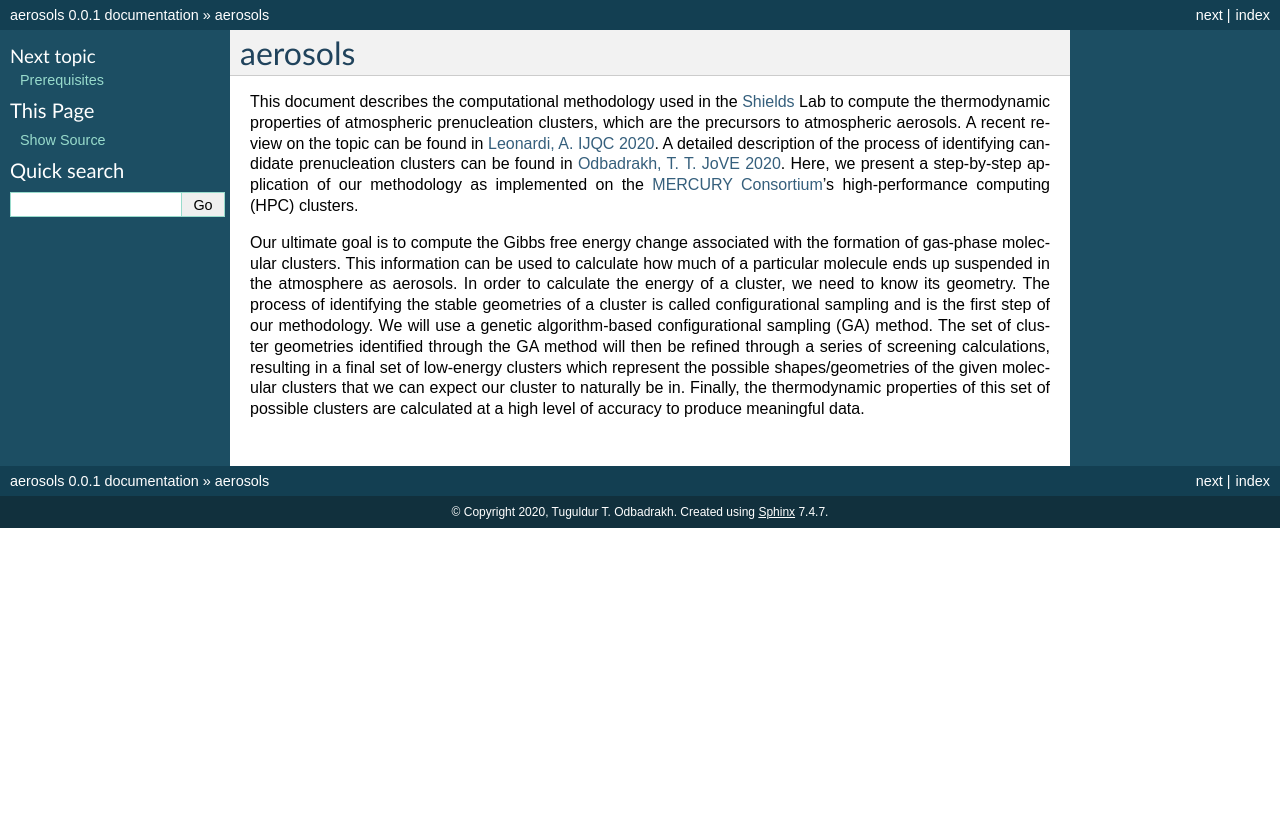
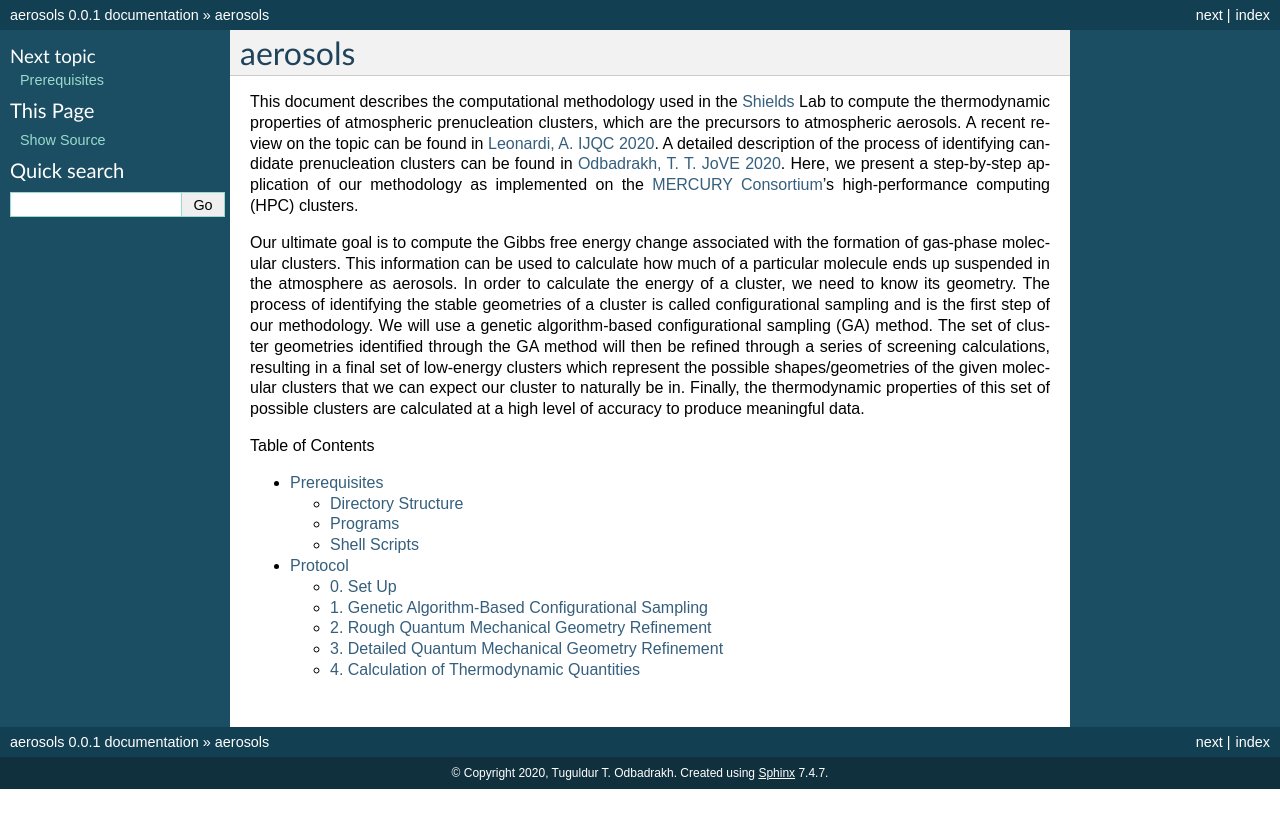
Before and after one commit to todbadrakh/aerosols, a Sphinx documentation site: the page built from docs/index.rst, in a window 1280 px wide. Shown: the top 828 px of the page. Built offline with Sphinx 7.4.7, drawn with Linux system fonts in a browser that asks for light colours.

```diff
--- a/docs/index.rst
+++ b/docs/index.rst
@@ -40,3 +32,10 @@ possible shapes/geometries of the given molecular clusters that we can expect ou
 cluster to naturally be in. Finally, the thermodynamic properties of this set of
 possible clusters are calculated at a high level of accuracy to produce meaningful
 data.
+
+.. toctree::
+   :maxdepth: 2
+   :caption: Table of Contents
+
+   prerequisites
+   protocol
--- a/docs/prerequisites.rst
+++ b/docs/prerequisites.rst
@@ -81,3 +81,7 @@ Shell Scripts
 
 ``run-thermo.sh <input file>``
     calculates and prints the formation energies of the cluster given a ``.data`` file.
+
+.. toctree::
+   :maxdepth: 2
+   :caption: Table of Contents
--- a/docs/protocol.rst
+++ b/docs/protocol.rst
@@ -184,3 +184,7 @@ configurations found at the PM7 semiempirical level of theory.
 
 4. Calculation of Thermodynamic Quantities
 ------------------------------------------
+
+.. toctree::
+   :maxdepth: 2
+   :caption: Table of Contents
```
Also changed, not shown: other parts of docs/index.rst (+0 -8 lines).
